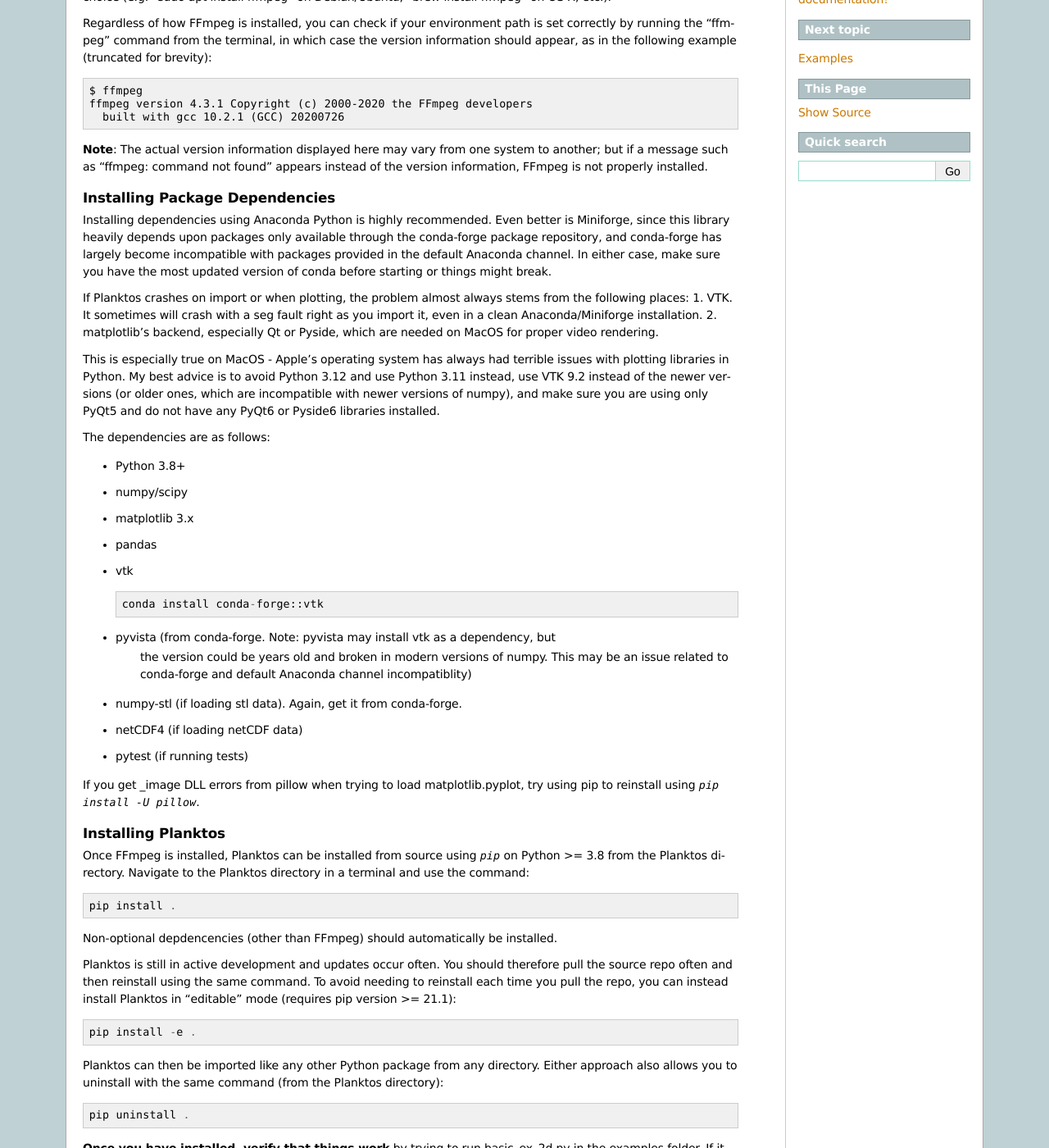
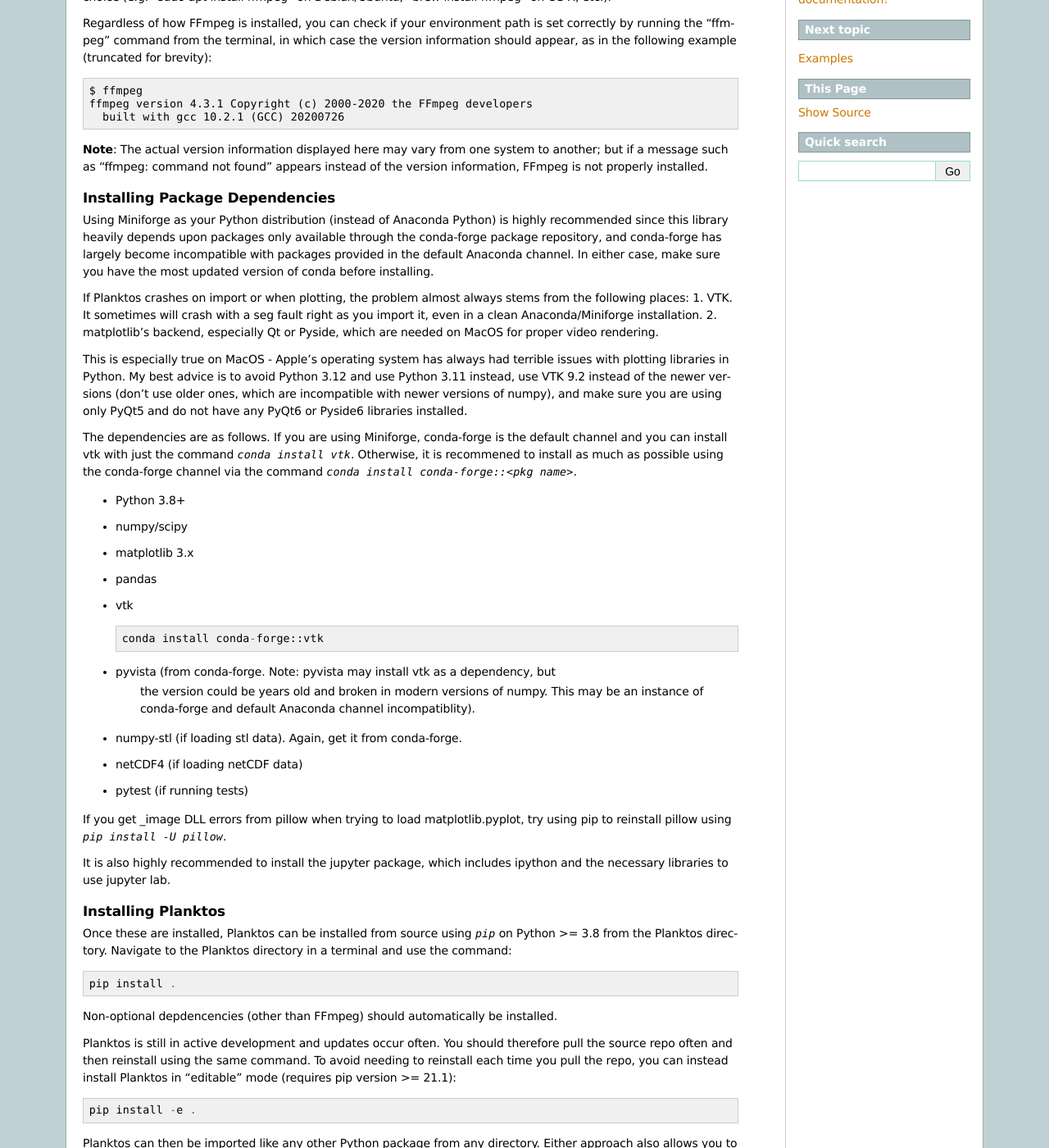
Before and after one commit to mountaindust/Planktos, a Sphinx documentation site: the page built from docs/quickstart.rst, in a window 1280 px wide and 1400 px high, scrolled down 332 px. Shown: the whole window at 82% size. Built offline with Sphinx 7.4.7, drawn with Linux system fonts in a browser that asks for light colours; pages that are not in the unit, such as notebooks, are missing from menus.

Commit message:
Updates install instructions

```diff
--- a/changelog.txt
+++ b/changelog.txt
@@ -10,8 +10,8 @@
 - TODO: clean up Swarm and Environment by kicking static methods and loaders to external module
 - TODO: combine Swarm and Environment classes into common.py because they heavily depend on each other.
     change imports in __init__.py and in headings.
-- TODO: chane the name of get_positions to agent_model
-- TODO: update installation instructions
+- TODO: change the name of get_positions to agent_model
+- Updated installation instructions
 
 
 Geometry module added to collect workhorse mathematical functions. Explanation of the mathematics and implementation has been added and cleaned up.
--- a/docs/quickstart.rst
+++ b/docs/quickstart.rst
@@ -36,12 +36,11 @@
 Installing Package Dependencies
 ~~~~~~~~~~~~~~~~~~~~~~~~~~~~~~~
 
-Installing dependencies using Anaconda Python is highly recommended. Even better
-is Miniforge, since this library heavily depends upon packages only available
+Using Miniforge as your Python distribution (instead of Anaconda Python) is
+highly recommended since this library heavily depends upon packages only available
 through the conda-forge package repository, and conda-forge has largely become
 incompatible with packages provided in the default Anaconda channel. In either
-case, make sure you have the most updated version of conda before starting or
-things might break.
+case, make sure you have the most updated version of conda before installing.
 
 If Planktos crashes on import or when plotting, the problem almost always stems
 from the following places:
@@ -53,11 +52,14 @@
 This is especially true on MacOS - Apple's operating system has always had
 terrible issues with plotting libraries in Python. My best advice is to avoid
 Python 3.12 and use Python 3.11 instead, use VTK 9.2 instead of the newer
-versions (or older ones, which are incompatible with newer versions of numpy),
+versions (don't use older ones, which are incompatible with newer versions of numpy),
 and make sure you are using only PyQt5 and do not have any PyQt6 or Pyside6
 libraries installed.
 
-The dependencies are as follows:
+The dependencies are as follows. If you are using Miniforge, conda-forge is the
+default channel and you can install vtk with just the command `conda install vtk`.
+Otherwise, it is recommened to install as much as possible using the
+conda-forge channel via the command `conda install conda-forge::<pkg name>`.
 
 - Python 3.8+
 - numpy/scipy
@@ -69,19 +71,21 @@
 
 - pyvista (from conda-forge. Note: pyvista may install vtk as a dependency, but
     the version could be years old and broken in modern versions of numpy. This
-    may be an issue related to conda-forge and default Anaconda channel
-    incompatiblity)
+    may be an instance of conda-forge and default Anaconda channel incompatiblity).
 - numpy-stl (if loading stl data). Again, get it from conda-forge.
 - netCDF4 (if loading netCDF data)
 - pytest (if running tests)
 
 If you get _image DLL errors from pillow when trying to load matplotlib.pyplot,
-try using pip to reinstall using `pip install -U pillow`.
+try using pip to reinstall pillow using `pip install -U pillow`.
+
+It is also highly recommended to install the jupyter package, which includes
+ipython and the necessary libraries to use jupyter lab.
 
 Installing Planktos
 ~~~~~~~~~~~~~~~~~~~
 
-Once FFmpeg is installed, Planktos can be installed from source using `pip` on
+Once these are installed, Planktos can be installed from source using `pip` on
 Python >= 3.8 from the Planktos directory. Navigate to the Planktos directory in
 a terminal and use the command: ::
 
```
